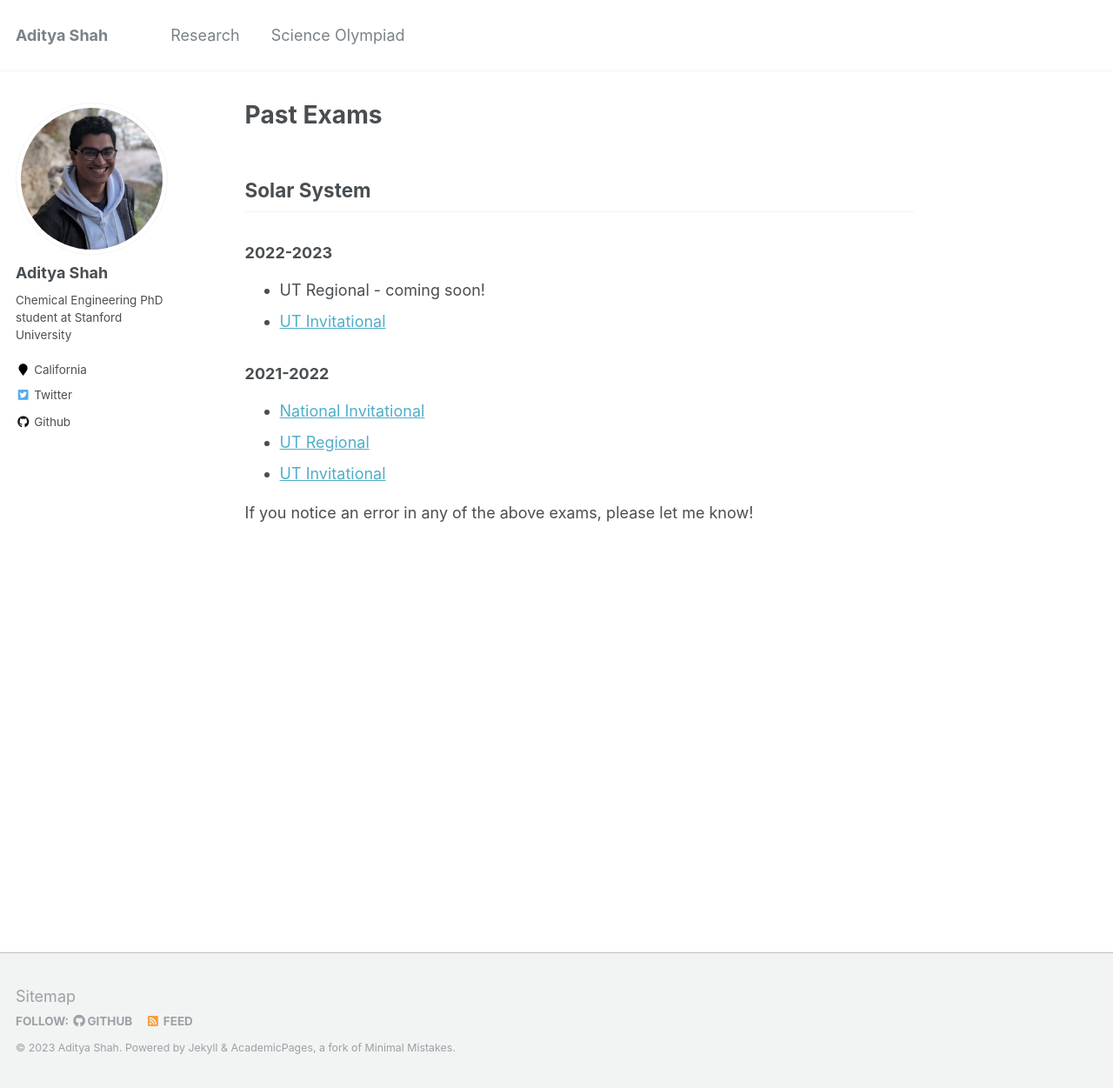
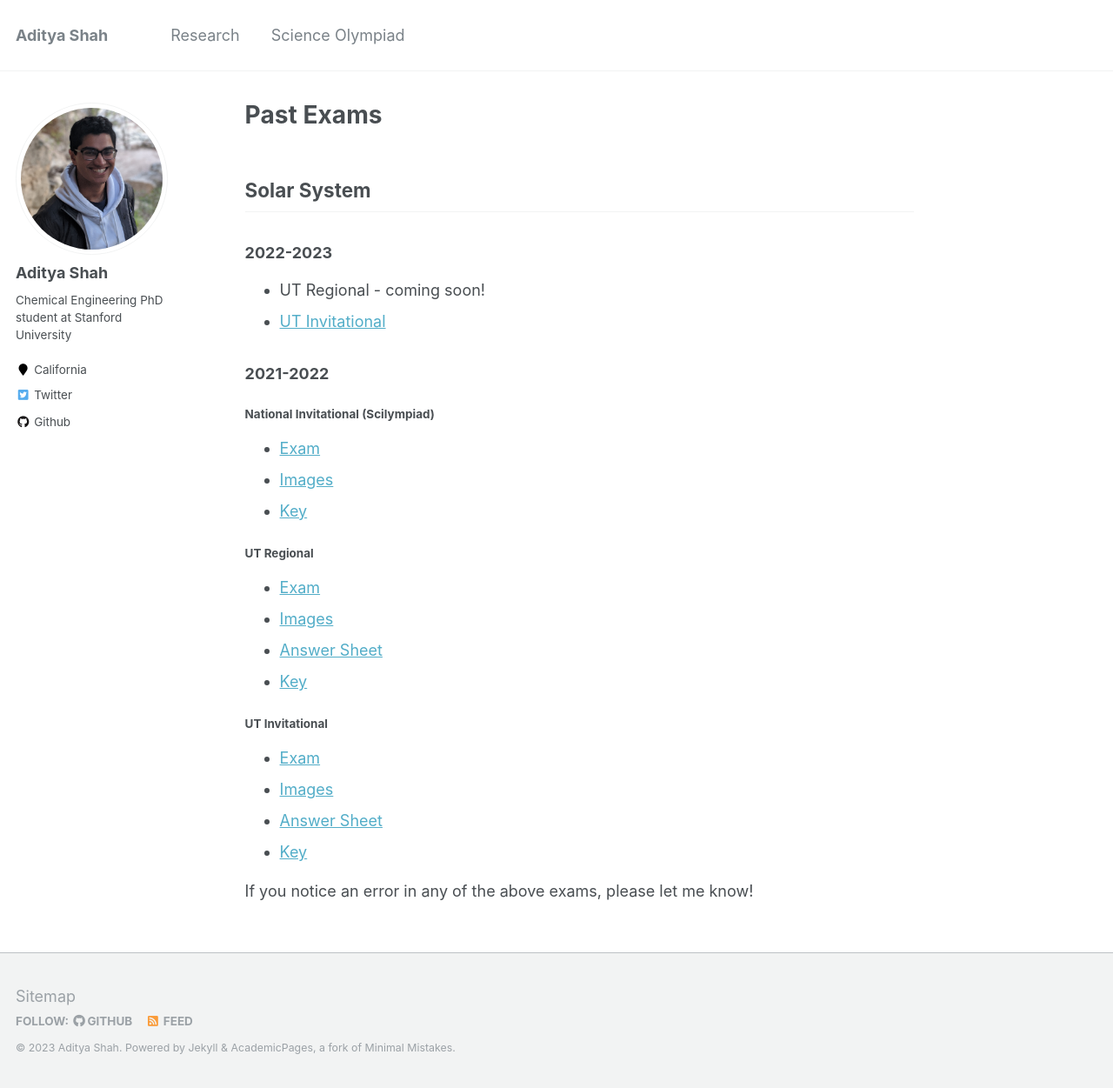
Before and after one commit to Adi1008/adi1008.github.io, a Jekyll site: the page built from _pages/past-exams.md, in a window 1280 px wide and 1251 px high. Shown: the whole window at 87% size. Built offline with Jekyll 4.4.1, drawn with Linux system fonts in a browser that asks for light colours.

Commit message:
added solar system exams for 21-22

```diff
--- a/_pages/past-exams.md
+++ b/_pages/past-exams.md
@@ -14,8 +14,24 @@ author_profile: true
 
 ### 2021-2022
 
-- [National Invitational](https://drive.google.com/drive/folders/1Ce8M7HFipd9_kT2IMZFfvv7X5Ce2UaH7)
-- [UT Regional](https://drive.google.com/drive/folders/1lzaoA7UXBVuvguLBqBpPJ0P2RXnPQ9sf)
-- [UT Invitational](https://drive.google.com/drive/folders/12ucV4y63UeLUT0KQJJTXGr8bYk-8Hpcw)
+#### National Invitational (Scilympiad)
+
+- [Exam](https://adi1008.github.io/files/scioly/past-exams/21-22-NatInv/SS-Exam.pdf)
+- [Images](https://adi1008.github.io/files/scioly/past-exams/21-22-NatInv/SS-Images.pdf)
+- [Key](https://adi1008.github.io/files/scioly/past-exams/21-22-NatInv/SS-Key.pdf)
+
+#### UT Regional
+
+- [Exam](https://adi1008.github.io/files/scioly/past-exams/21-22-UTReg/SS-Exam.pdf)
+- [Images](https://adi1008.github.io/files/scioly/past-exams/21-22-UTReg/SS-Images.pdf)
+- [Answer Sheet](https://adi1008.github.io/files/scioly/past-exams/21-22-UTReg/SS-AnsSheet.pdf)
+- [Key](https://adi1008.github.io/files/scioly/past-exams/21-22-UTReg/SS-Key.pdf)
+
+#### UT Invitational
+
+- [Exam](https://adi1008.github.io/files/scioly/past-exams/21-22-UTInv/SS-Exam.pdf)
+- [Images](https://adi1008.github.io/files/scioly/past-exams/21-22-UTInv/SS-Images.pdf)
+- [Answer Sheet](https://adi1008.github.io/files/scioly/past-exams/21-22-UTInv/SS-AnsSheet.pdf)
+- [Key](https://adi1008.github.io/files/scioly/past-exams/21-22-UTInv/SS-Key.pdf)
 
 If you notice an error in any of the above exams, please let me know!
```
Also changed, not shown: 11 other files.
